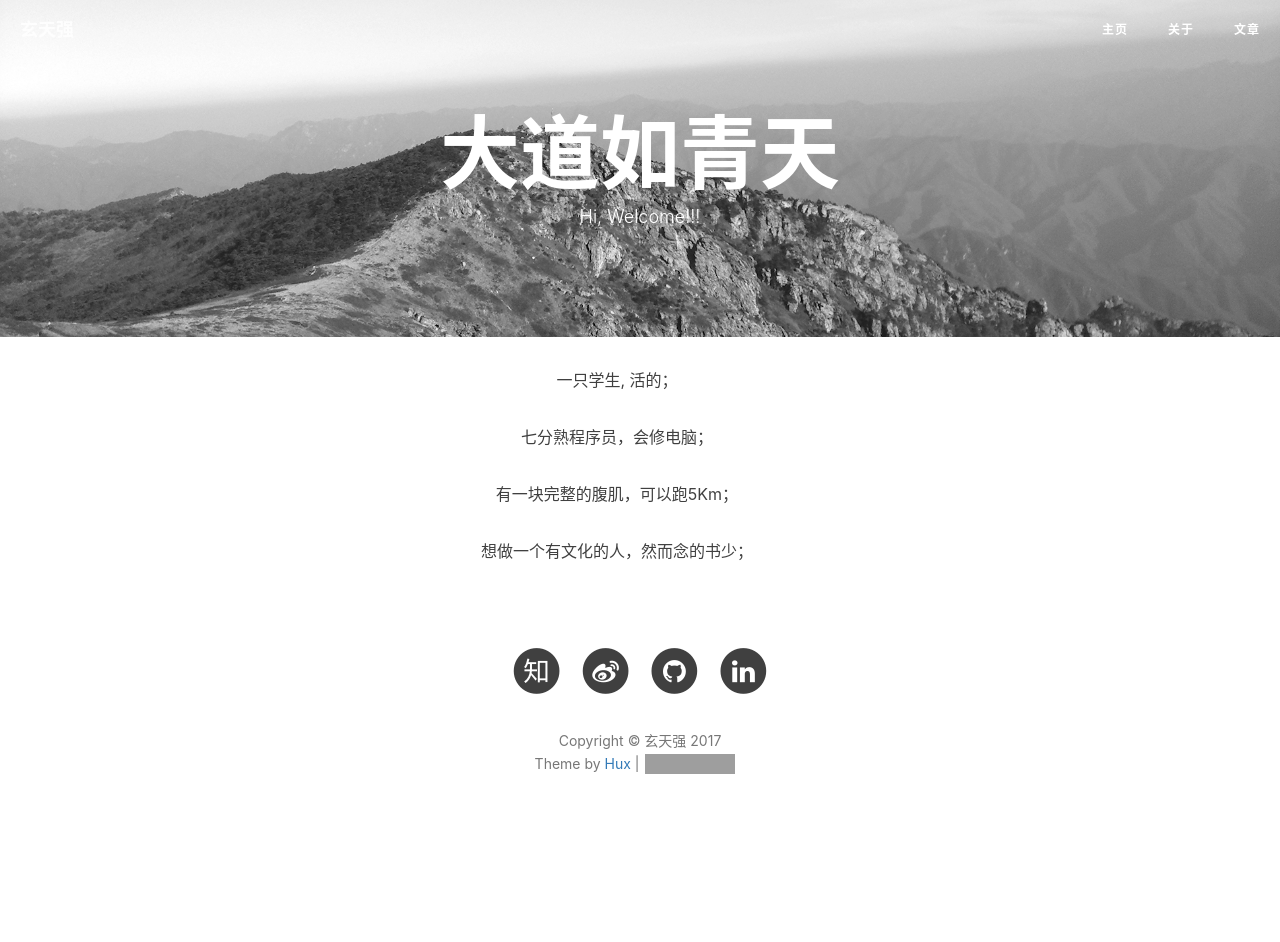
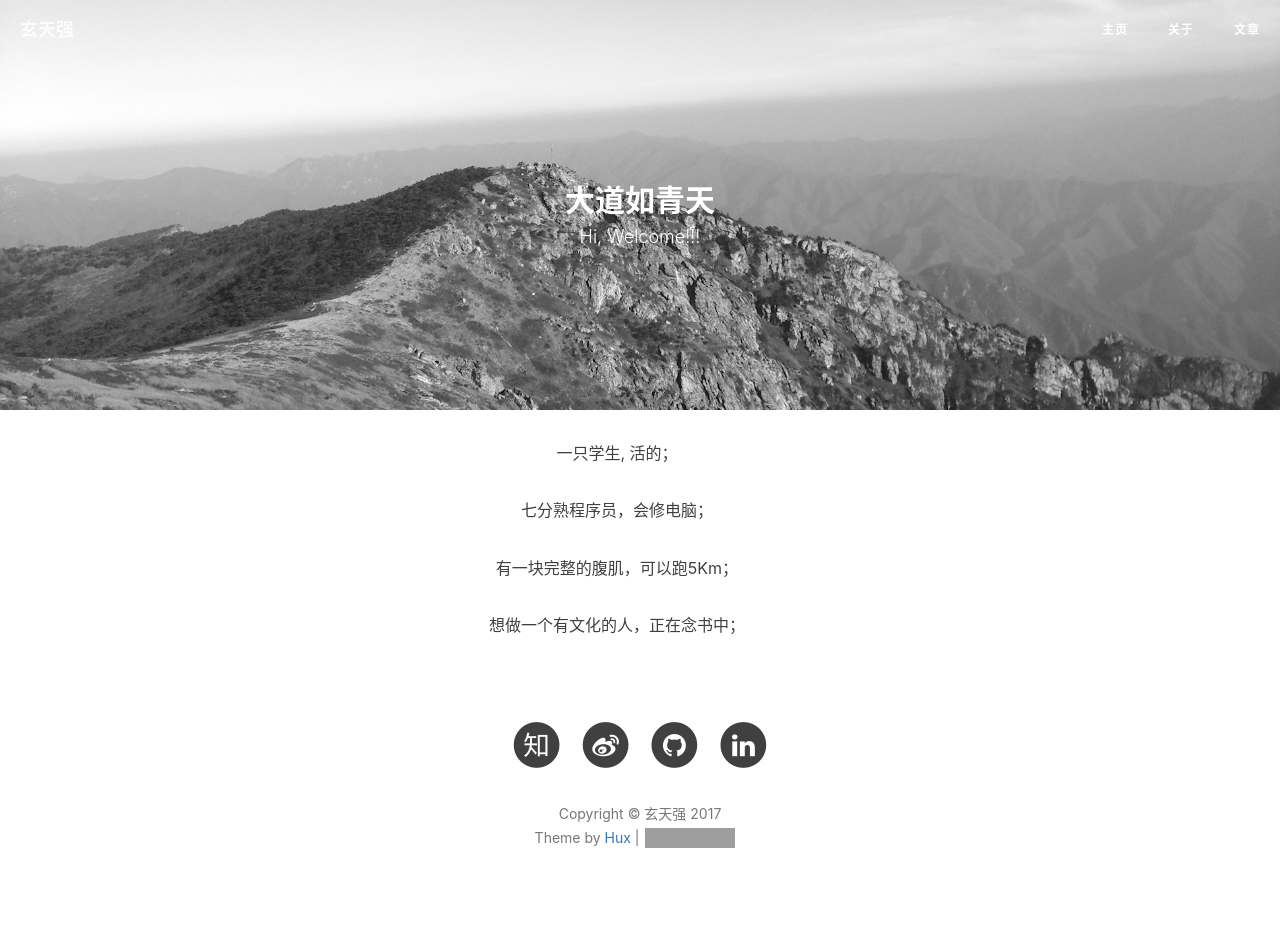
Before and after one commit to sophon250/sophon250.github.io, a Jekyll site: the page built from 关于.html, in a window 1280 px wide. Built offline with Jekyll 4.4.1, drawn with Linux system fonts in a browser that asks for light colours; nearby versions of some CDN libraries; comment, search, counter and statistics services are not loaded; before the commit the page ends 900 px from its top, so only the background shows below that; grey boxes are pictures that could not be loaded.

```diff
--- a/关于.html
+++ b/关于.html
@@ -14,8 +14,10 @@ header-img: "img/about-bg.jpg"
                     <h1>{% if page.title %}{{ page.title }}{% else %}{{ site.title }}{% endif %}</h1>
 					-->
 					<br></br>
-					<h1>大道如青天</h1>
+					<br></br>
+					<h2>大道如青天</h2>
                     <span class="subheading">{{ page.description }}</span>
+					<br></br>
 					<br></br>
                 </div>
             </div>
@@ -47,7 +49,7 @@ header-img: "img/about-bg.jpg"
 
 	<p align="center">  &nbsp;&nbsp;&nbsp;&nbsp;有一块完整的腹肌，可以跑5Km；</p>
 
-	<p align="center">  &nbsp;&nbsp;&nbsp;&nbsp;想做一个有文化的人，然而念的书少；</p>
+	<p align="center">  &nbsp;&nbsp;&nbsp;&nbsp;想做一个有文化的人，正在念书中；</p>
 
 <!--
     <p>一些作品和开源项目，👉 戳 <a href="https://zhuanlan.zhihu.com/p/21280918">演说.io</a>、<a href="/portfolio">Portfolio</a> 与 <a href="http://github.com/huxpro">Github</a>；除了在博客与 <a href="http://zhuanlan.zhihu.com/huxblog">知乎专栏 · 一生想做浪漫极客</a> 写点东西外，我也是 <a href="http://www.gfansub.com/">GDG 字幕组</a> 与 <a href="http://zhuanlan.zhihu.com/FrontendMagazine">前端外刊评论 · 知乎专栏</a> 的翻译维护成员。</p>
```
